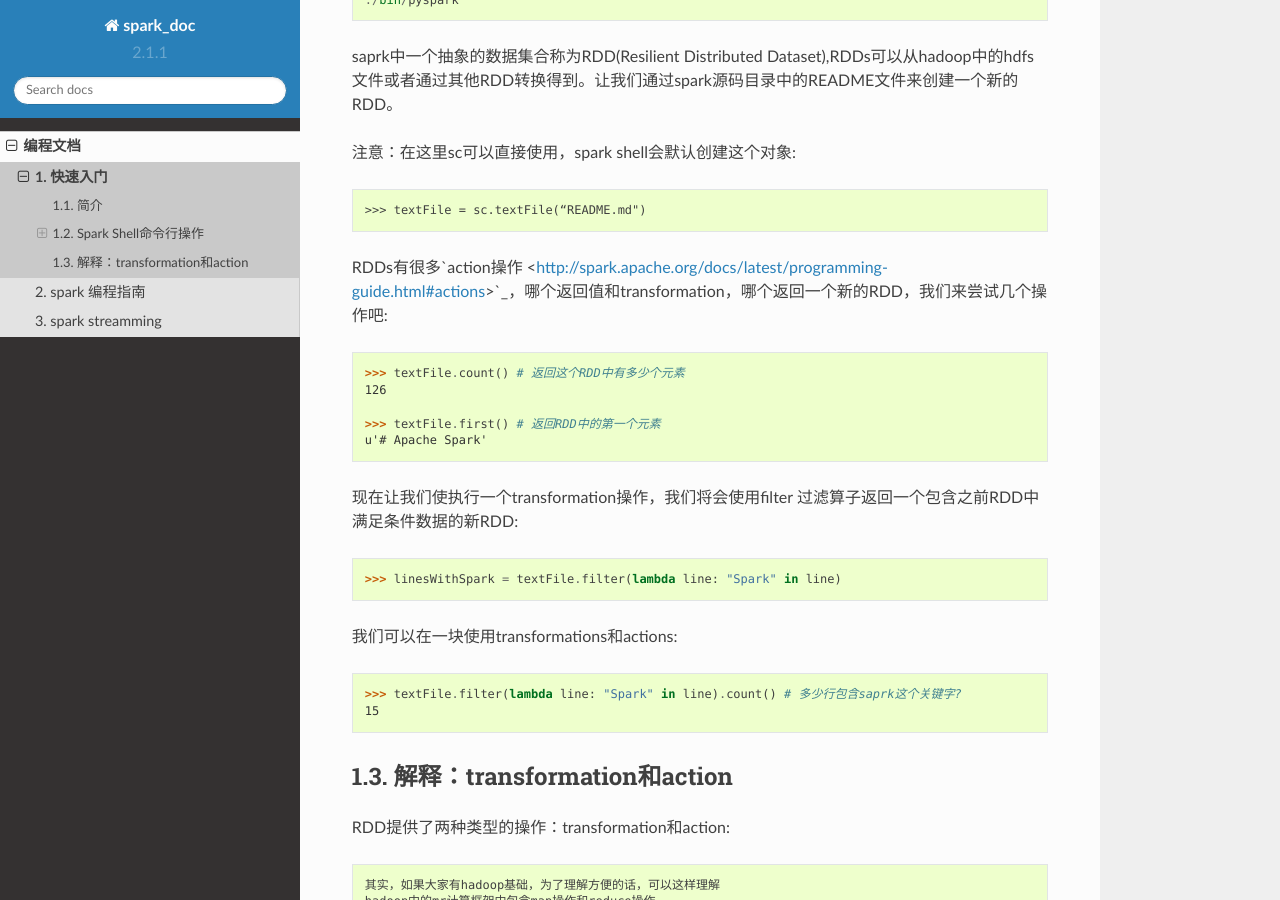
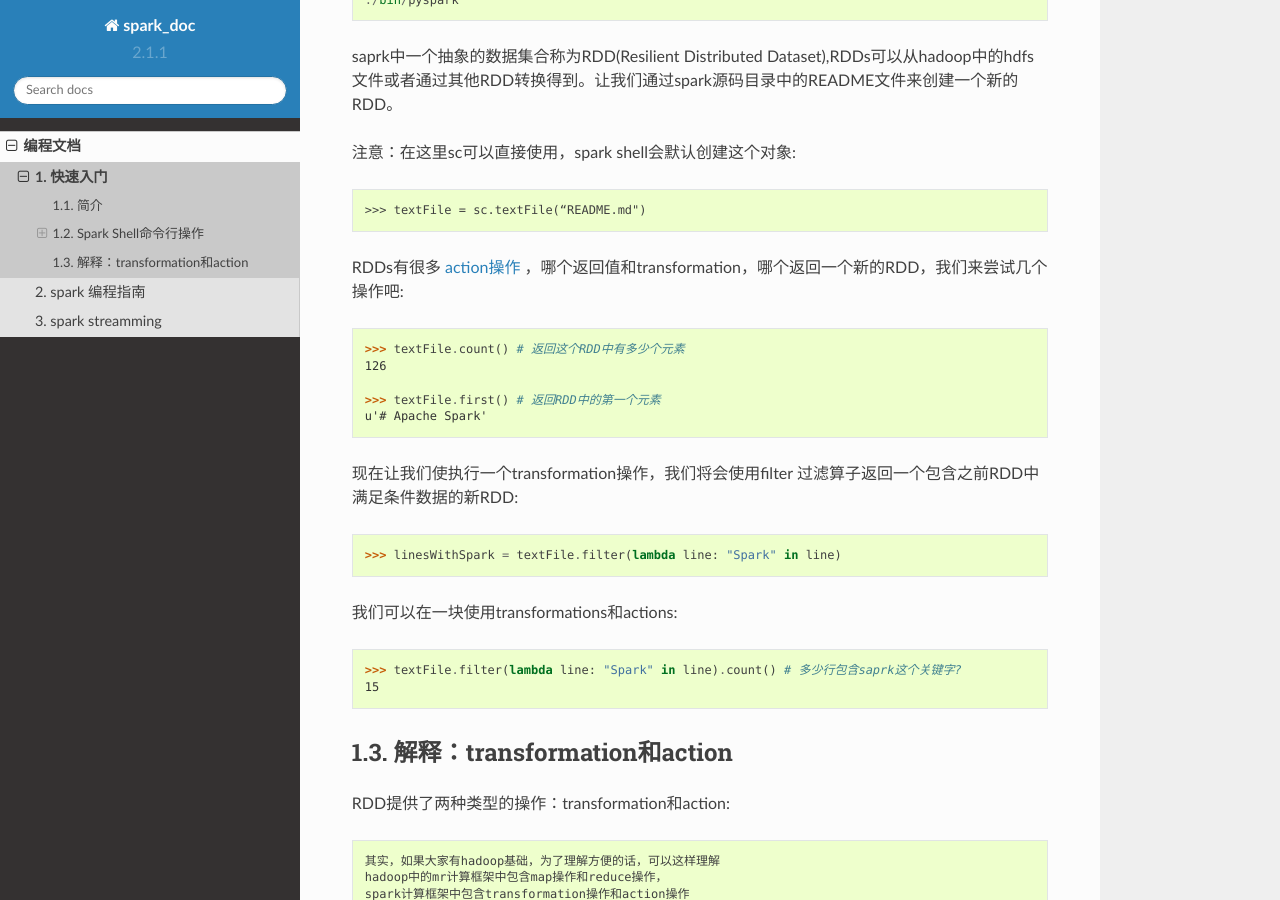
Before and after one commit to yehua517/spark_doc, a Sphinx documentation site: the page built from source/programming_guides/01_quick_start.rst, in a window 1280 px wide and 900 px high, scrolled down 955 px. Built offline with Sphinx 7.4.7 and the Read the Docs theme 2.0.0, drawn with Linux system fonts in a browser that asks for light colours.

Commit message:
修改样式

```diff
--- a/source/programming_guides/01_quick_start.rst
+++ b/source/programming_guides/01_quick_start.rst
@@ -38,7 +38,7 @@ saprk中一个抽象的数据集合称为RDD(Resilient Distributed Dataset),RDDs
 	>>> textFile = sc.textFile(“README.md")
 
 
-RDDs有很多`action操作 <http://spark.apache.org/docs/latest/programming-guide.html#actions>`_，哪个返回值和transformation，哪个返回一个新的RDD，我们来尝试几个操作吧::
+RDDs有很多 `action操作 <http://spark.apache.org/docs/latest/programming-guide.html\#actions>`_ ，哪个返回值和transformation，哪个返回一个新的RDD，我们来尝试几个操作吧::
 
 	>>> textFile.count() # 返回这个RDD中有多少个元素
 	126
```
